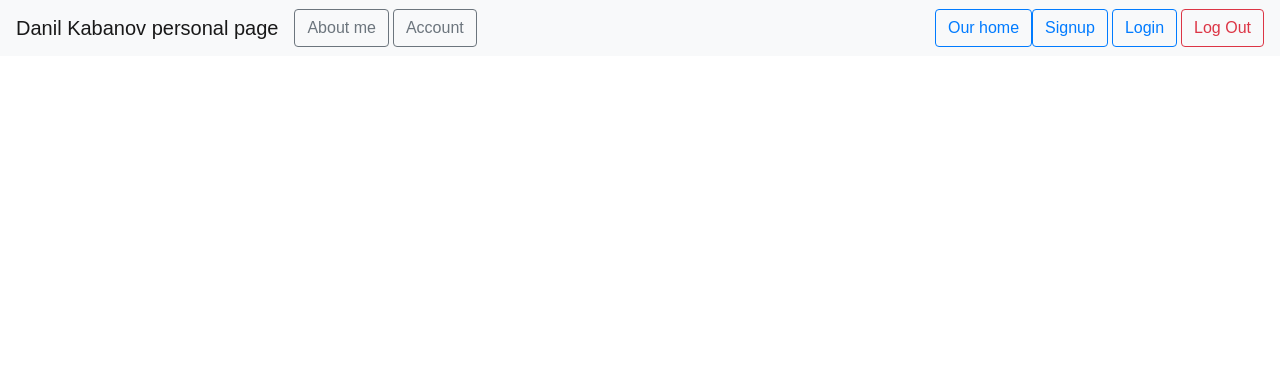
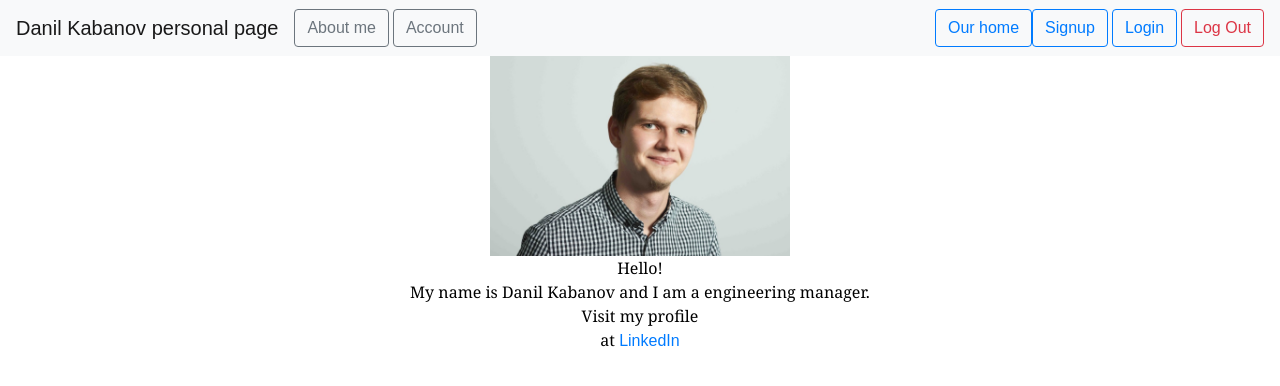
Before and after one commit to nill2/danilspa, a Python web app: template templates/index.html in a window 1280 px wide. Shown: the top 386 px of the page. Run offline with Jinja, Linux system fonts and the light colour scheme; the template is opened without the code that fills it, so the values that code supplies are empty; some libraries are stand-ins or nearby versions.

Commit message:
feat: add index page content

```diff
--- a/templates/base.html
+++ b/templates/base.html
@@ -7,7 +7,7 @@
     <link
       rel="shortcut icon"
       type="image/x-icon"
-      href="{{ url_for('static', filename= 'images/Danil Kabanov_ss.jpg') }}"
+      href="{{ url_for('static', filename= 'images/DanilKabanov_ss.jpg') }}"
     />
     <link
       href="https://fonts.googleapis.com/css2?family=Arvo&display=swap"
--- a/templates/index.html
+++ b/templates/index.html
@@ -3,4 +3,23 @@
   rel="stylesheet"
   href="{{ url_for('static', filename= 'extended_beauty.css') }}"
 />
+{% endblock %}{% block content%}
+<center>
+
+  <img
+
+    src="{{ url_for('static', filename= 'images/DanilKabanov_ss.jpg') }}"
+
+    alt="me"
+
+    height="200px"
+
+  />
+
+<h1> Hello!</h1>
+
+<h2> My name is Danil Kabanov and I am a  engineering manager. </h2>
+
+<p> Visit my profile <br /> at  <a href="https://www.linkedin.com/in/danil-kabanov-b35750116/"> LinkedIn </a> </p>
+
 {% endblock %}
```
Also changed, not shown: static/images/DanilKabanov_ss.jpg (renamed from static/images/Danil Kabanov_ss.jpg).
